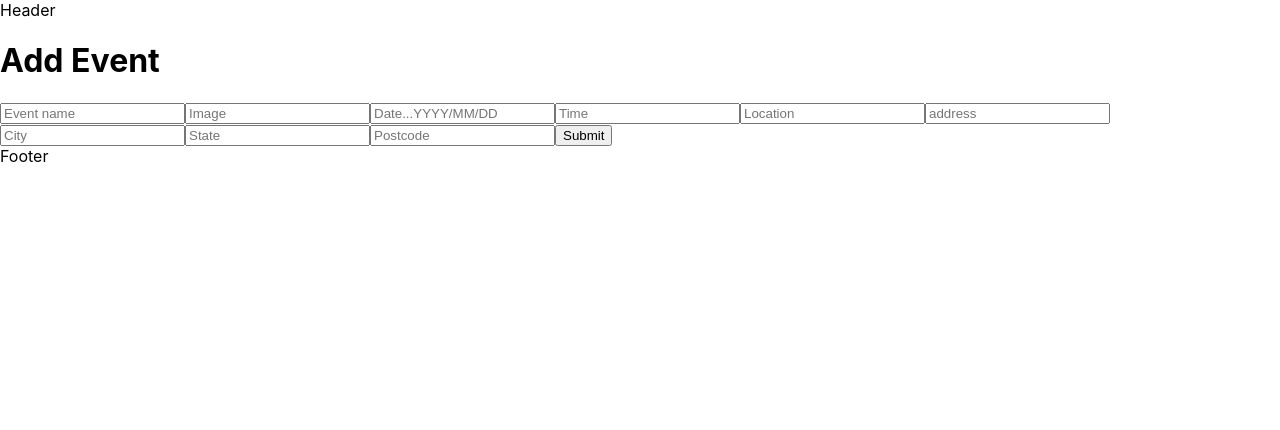
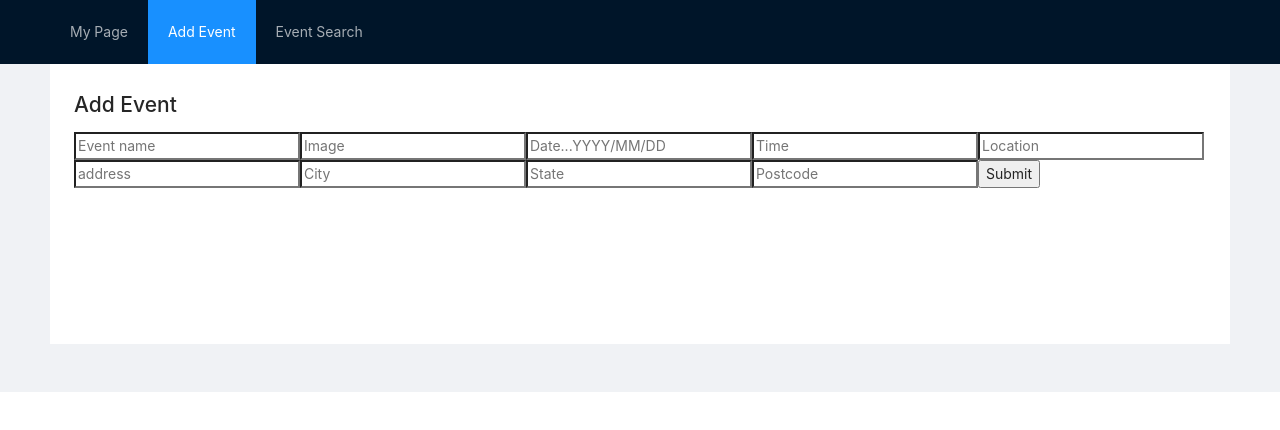
Before and after one commit to hptran7/EventMaster, a React (Create React App) app in the folder client/: page /add-event in a window 1280 px wide. Shown: the top 430 px of the page. Built offline with nearby package versions, Linux system fonts and the light colour scheme.

Commit message:
adding antd design

```diff
--- a/client/package.json
+++ b/client/package.json
@@ -6,6 +6,7 @@
     "@testing-library/jest-dom": "^5.11.6",
     "@testing-library/react": "^11.2.0",
     "@testing-library/user-event": "^12.2.2",
+    "antd": "^4.9.1",
     "axios": "^0.21.0",
     "react": "^17.0.1",
     "react-dom": "^17.0.1",
--- a/client/src/App.css
+++ b/client/src/App.css
@@ -1,3 +1,4 @@
+
 .App {
   text-align: center;
 }
--- a/client/src/components/BaseLayout.js
+++ b/client/src/components/BaseLayout.js
@@ -1,18 +1,27 @@
 import { React } from 'react'
+import { Layout, Menu, Breadcrumb } from 'antd';
+import '../css/index.css';
+import "antd/dist/antd.css"
 
+const { Header, Content, Footer } = Layout;
 function BaseLayout(props){
 
 
     return(
-        <div>
-            <header>
-                Header
-            </header>
-            {props.children}
-            <footer>
-                Footer
-            </footer>
-        </div>
+        <Layout className="layout">
+        <Header>
+          <div className="logo" />
+          <Menu theme="dark" mode="horizontal" defaultSelectedKeys={['2']}>
+            <Menu.Item key="1"><a href="/">My Page</a></Menu.Item>
+            <Menu.Item key="2">Add Event</Menu.Item>
+            <Menu.Item key="3">Event Search</Menu.Item>
+          </Menu>
+        </Header>
+        <Content style={{ padding: '0 50px' }}>
+          <div className="site-layout-content">{props.children}</div>
+        </Content>
+        <Footer style={{ textAlign: 'center' }}></Footer>
+      </Layout>
     )
 }
 
--- a/client/src/components/EventApi.js
+++ b/client/src/components/EventApi.js
@@ -1,6 +1,9 @@
 import Axios from 'axios'
 import React, {useState, useEffect} from 'react'
 import axios from 'axios'
+import { Card } from 'antd';
+
+const { Meta } = Card;
 
 function EventApi(){
 
@@ -15,11 +18,20 @@ function EventApi(){
     }
 
     const eventItem = events.map((event)=>{
-        return <li>
-            <img src={event.images[6].url}/>
-            <div>{event.name}</div>
-            <button>Detail</button>
-            </li>
+        // return <li>
+        //     <img src={event.images[6].url}/>
+        //     <div>{event.name}</div>
+        //     <button>Detail</button>
+        //     </li>
+        return <Card
+        hoverable
+        style={{ width: 350 }}
+        cover={<img alt="example" src={event.images[6].url} />}
+      >
+        <Meta title={event.name} description="" />
+        <button>Detail</button>
+      </Card>
+
     })
 
     return(
--- a/client/src/components/Events.js
+++ b/client/src/components/Events.js
@@ -1,5 +1,8 @@
 import React, {useState, useEffect} from 'react'
 import axios from 'axios'
+import { Card } from 'antd';
+
+const { Meta } = Card;
 
 function Events(props){
 
--- /dev/null
+++ b/client/src/css/index.css
@@ -0,0 +1,16 @@
+.site-layout-content {
+    min-height: 280px;
+    padding: 24px;
+    background: #fff;
+  }
+  #components-layout-demo-top .logo {
+    float: left;
+    width: 120px;
+    height: 31px;
+    margin: 16px 24px 16px 0;
+    background: rgba(255, 255, 255, 0.3);
+  }
+  .ant-row-rtl #components-layout-demo-top .logo {
+    float: right;
+    margin: 16px 0 16px 24px;
+  }
```
Also changed, not shown: 1 other file (tests, documents, lock files or other folders).
